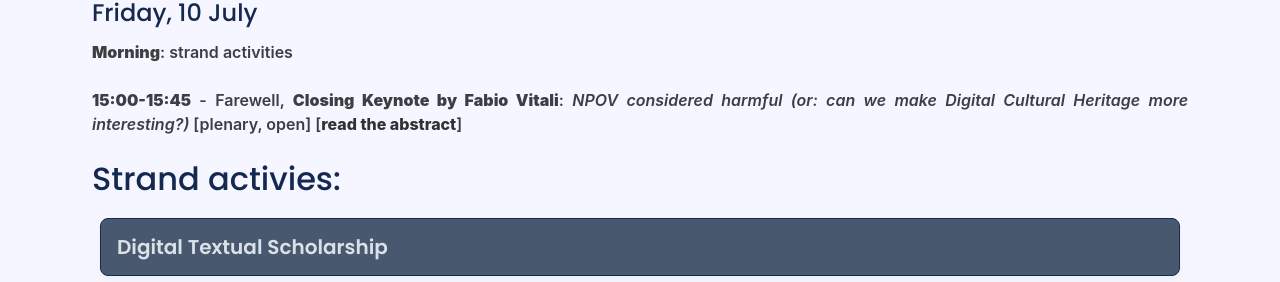
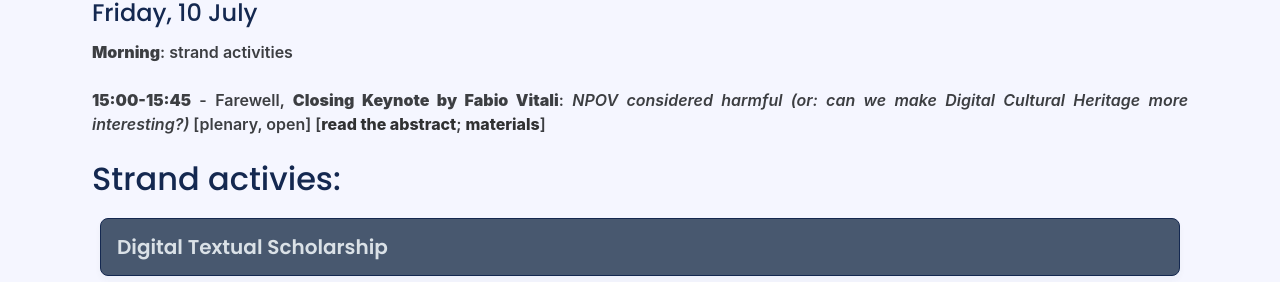
Before and after one commit to vedph/summercamp, a Jekyll site: the page built from programme/index.html, in a window 1280 px wide. Shown: the part 558-840 px from the top of the page. Built offline with Jekyll 4.4.1, drawn with Linux system fonts in a browser that asks for light colours; nearby versions of some CDN libraries; some web fonts are replaced.

Commit message:
Add link to Vitali materials

```diff
--- a/programme/index.html
+++ b/programme/index.html
@@ -18,7 +18,7 @@
 
   <h4>Friday, 10 July</h4>
   <p class="text-secondary color" style="text-align: justify;"><strong>Morning</strong>: strand activities</p>
-  <p class="text-secondary color" style="text-align: justify;"><strong>15:00-15:45</strong> - Farewell, <strong>Closing Keynote by Fabio Vitali</strong>: <em>NPOV considered harmful (or: can we make Digital Cultural Heritage more interesting?)</em> [plenary, open] [<a href="{{site.baseurl}}/keynote">read the abstract</a>]</p>
+  <p class="text-secondary color" style="text-align: justify;"><strong>15:00-15:45</strong> - Farewell, <strong>Closing Keynote by Fabio Vitali</strong>: <em>NPOV considered harmful (or: can we make Digital Cultural Heritage more interesting?)</em> [plenary, open] [<a href="{{site.baseurl}}/keynote">read the abstract</a>; <a href="{{site.baseurl}}/materials/vitali/index.html">materials</a>]</p>
 
   <h2>Strand activies:</h2>
 
```
